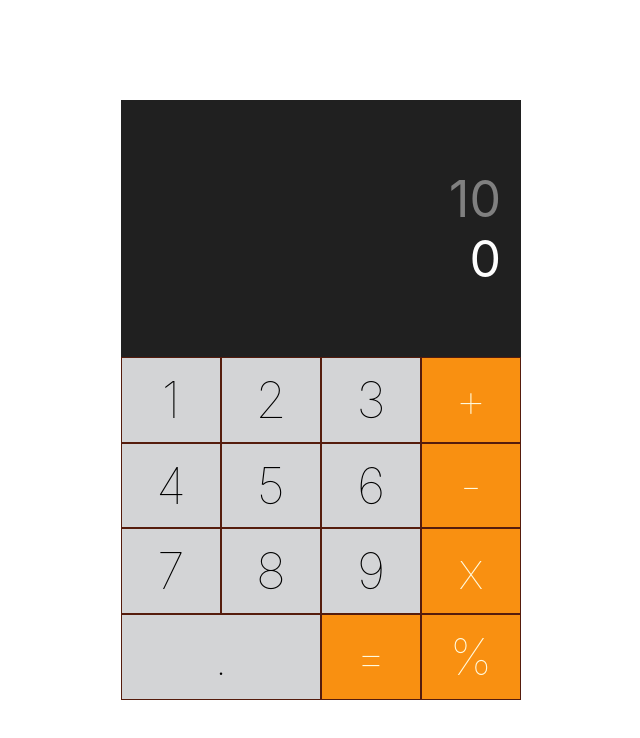
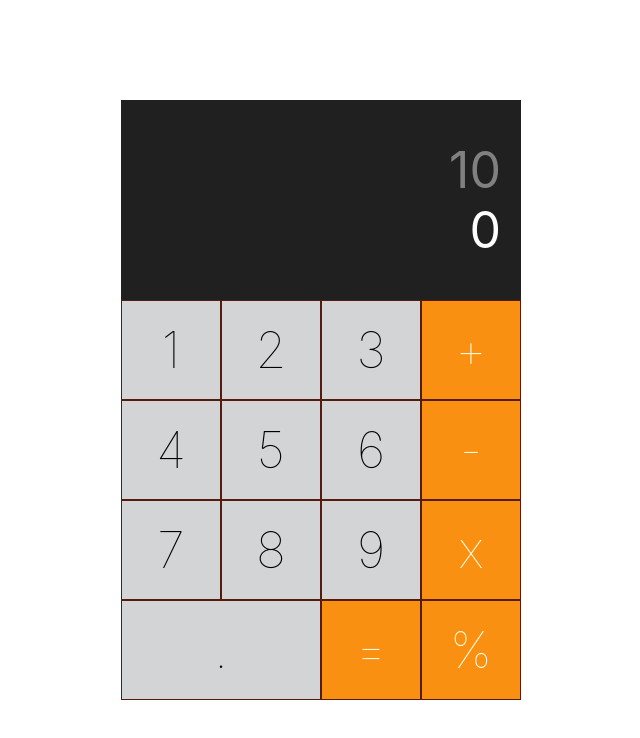
Before and after one commit to chenPerach/React-Calculator, a React (Create React App) app: page / in a window 1280 px wide. Shown: the top 738 px of the page, without its empty margins (319-959 px from the left). Built offline with nearby package versions, Linux system fonts and the light colour scheme.

Commit message:
css changes

```diff
--- a/src/App.css
+++ b/src/App.css
@@ -19,23 +19,23 @@
   background-color: #d3d4d6;
 }
 #add {
+  grid-row: 3/span 1;
+  grid-column: 4/span 1;
+}
+#sub  {
   grid-row: 4/span 1;
   grid-column: 4/span 1;
 }
-#sub  {
+#mul  {
   grid-row: 5/span 1;
   grid-column: 4/span 1;
 }
-#mul  {
+#dev  {
   grid-row: 6/span 1;
   grid-column: 4/span 1;
 }
-#dev  {
-  grid-row: 7/span 1;
-  grid-column: 4/span 1;
-}
 #eq {
-  grid-row: 7/span 1;
+  grid-row: 6/span 1;
   grid-column: 3/span 1;
 }
 div .center {
@@ -46,7 +46,7 @@ div .center {
 .calculator {
   display: grid;
   grid-template-columns: repeat(4,25%);
-  grid-template-rows: repeat(7,14.28%);
+  grid-template-rows: repeat(6,16.66%);
   background-color: red;
 }
 .screen_content {
@@ -61,7 +61,7 @@ div .center {
   flex-direction: column-reverse;
 
   grid-column: 1/span 4;
-  grid-row: 1/span 3;
+  grid-row: 1/span 2;
   background-color: #202020;
   color: #fefefe;
   align-items: center;
```
